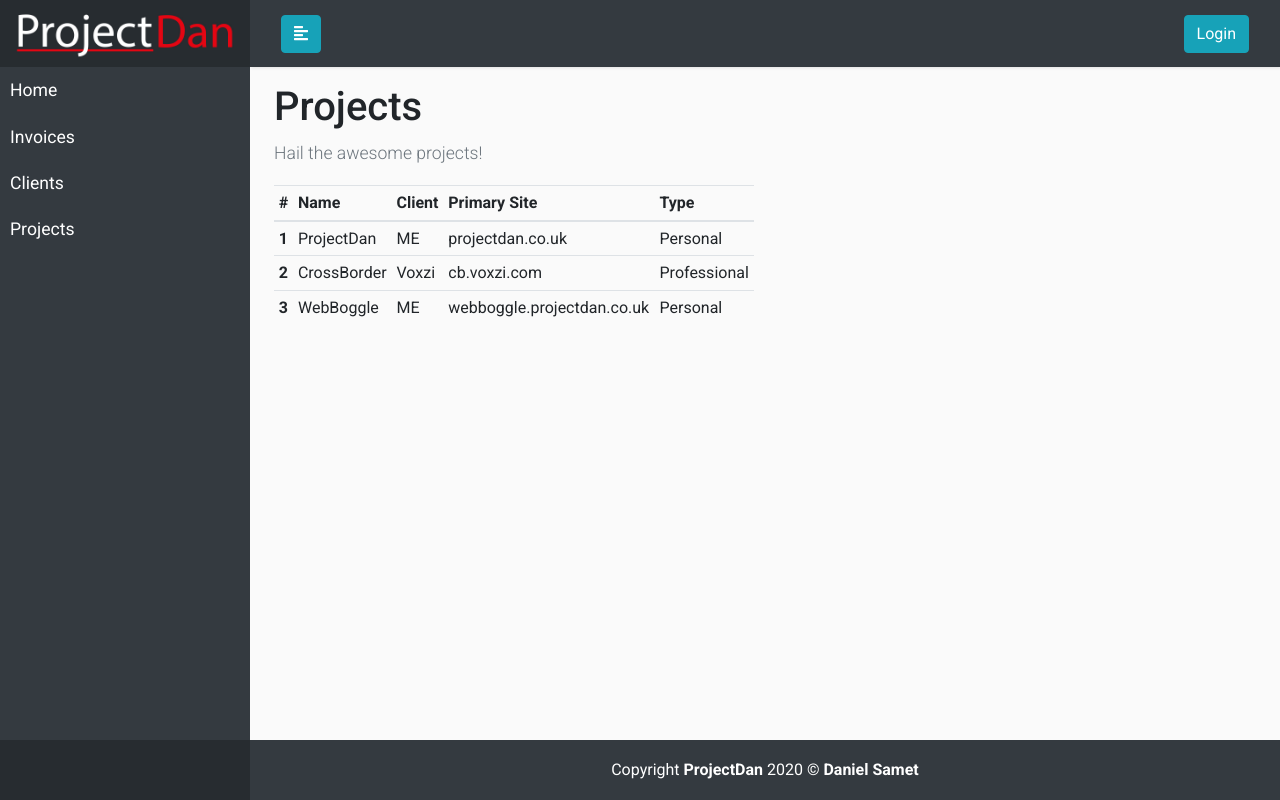
After one commit to CouchMaster789/ProjectDan-Admin, a Flask app: page /projects in a window 1280 px wide. The commit adds this page. Run offline with Flask 2, Linux system fonts and the light colour scheme; some libraries are stand-ins or nearby versions.

Commit message:
added a projects page
Signed-off-by: Daniel Samet <danielsamet98@gmail.com>

```diff
--- a/app.py
+++ b/app.py
@@ -24,5 +24,10 @@ def clients():
     return render_template("clients.html")
 
 
+@app.route('/projects')
+def projects():
+    return render_template("projects.html")
+
+
 if __name__ == '__main__':
     app.run()
--- a/templates/base.html
+++ b/templates/base.html
@@ -47,6 +47,9 @@
             </li>
             <li>
                 <a href="{{ url_for("clients") }}">Clients</a>
+            </li>
+            <li>
+                <a href="{{ url_for("projects") }}">Projects</a>
             </li>
         </ul>
 
--- /dev/null
+++ b/templates/projects.html
@@ -0,0 +1,49 @@
+{% extends "base.html" %}
+
+{% block extra_css %}
+    <link rel="stylesheet" href="{{ url_for("static", filename="css/invoices.css") }}">
+{% endblock %}
+
+{% block title %}Projects{% endblock %}
+
+{% block main_content %}
+
+    <h1>Projects</h1>
+    <p class="text-muted">Hail the awesome projects!</p>
+
+    <table class="table table-sm" id="invoices-table">
+        <thead>
+        <tr>
+            <th scope="col">#</th>
+            <th scope="col">Name</th>
+            <th scope="col">Client</th>
+            <th scope="col">Primary Site</th>
+            <th scope="col">Type</th>
+        </tr>
+        </thead>
+        <tbody>
+        <tr>
+            <th scope="row">1</th>
+            <td>ProjectDan</td>
+            <td>ME</td>
+            <td>projectdan.co.uk</td>
+            <td>Personal</td>
+        </tr>
+        <tr>
+            <th scope="row">2</th>
+            <td>CrossBorder</td>
+            <td>Voxzi</td>
+            <td>cb.voxzi.com</td>
+            <td>Professional</td>
+        </tr>
+        <tr>
+            <th scope="row">3</th>
+            <td>WebBoggle</td>
+            <td>ME</td>
+            <td>webboggle.projectdan.co.uk</td>
+            <td>Personal</td>
+        </tr>
+        </tbody>
+    </table>
+
+{% endblock %}
```
